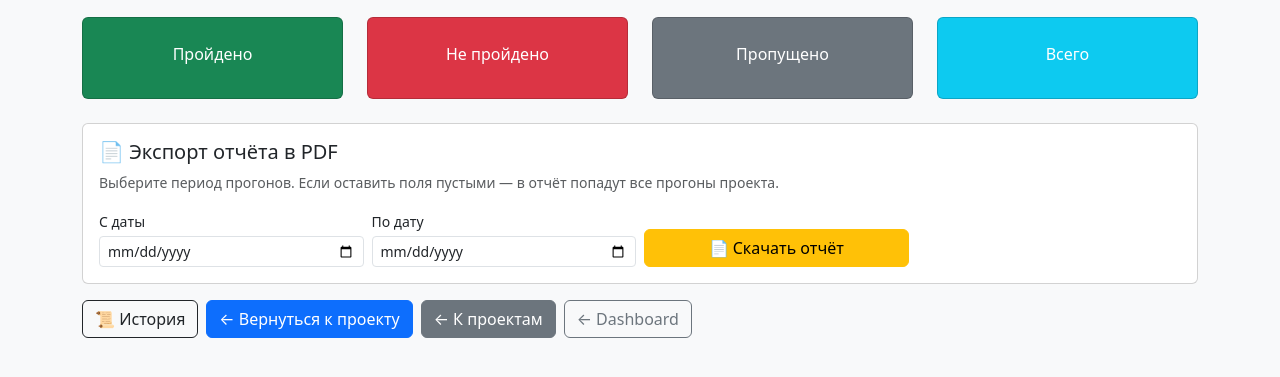
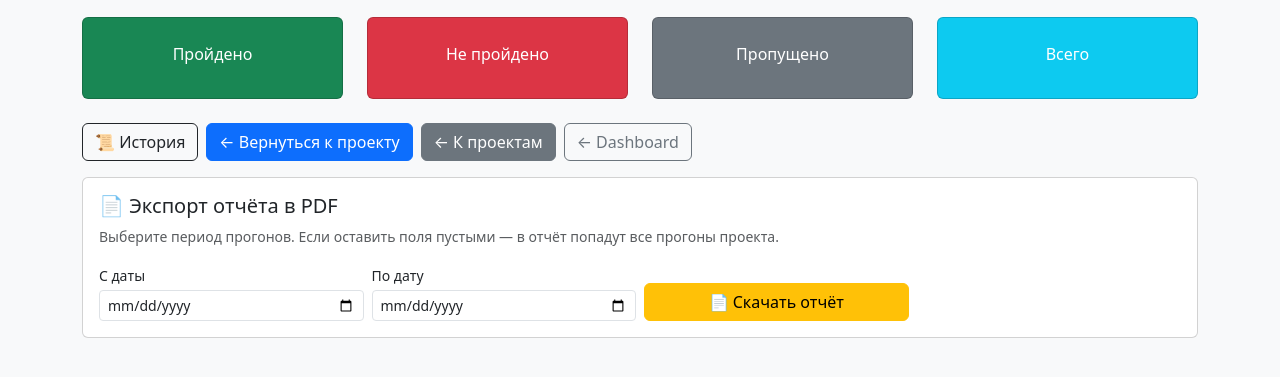
Before and after one commit to 254852bm/test_runner_web, a Python web app: template templates/stats.html in a window 1280 px wide. Shown: the part 167-544 px from the top of the page. Run offline with Jinja, Linux system fonts and the light colour scheme; the template is opened without the code that fills it, so the values that code supplies are empty.

Commit message:
Переместить навигационные кнопки над экспортом отчёта

```diff
--- a/templates/stats.html
+++ b/templates/stats.html
@@ -33,7 +33,14 @@
     </ul>
 {% endif %}
 
-<div class="card mt-4">
+<div class="mt-3 mb-3 action-buttons stats-navigation">
+    <a href="{{ url_for('main.run_history', project_id=project.id) }}" class="btn btn-outline-dark">📜 История</a>
+    <a href="{{ url_for('main.project_detail', project_id=project.id) }}" class="btn btn-primary">← Вернуться к проекту</a>
+    <a href="{{ url_for('main.projects') }}" class="btn btn-secondary">← К проектам</a>
+    <a href="{{ url_for('main.dashboard') }}" class="btn btn-outline-secondary">← Dashboard</a>
+</div>
+
+<div class="card">
     <div class="card-body">
         <h5 class="card-title">📄 Экспорт отчёта в PDF</h5>
         <p class="text-muted small mb-3">Выберите период прогонов. Если оставить поля пустыми — в отчёт попадут все прогоны проекта.</p>
@@ -52,12 +59,4 @@
         </form>
     </div>
 </div>
-
-<div class="mt-3 action-buttons">
-    <a href="{{ url_for('main.run_history', project_id=project.id) }}" class="btn btn-outline-dark">📜 История</a>
-    <a href="{{ url_for('main.project_detail', project_id=project.id) }}" class="btn btn-primary">← Вернуться к проекту</a>
-    <a href="{{ url_for('main.projects') }}" class="btn btn-secondary">← К проектам</a>
-    <a href="{{ url_for('main.dashboard') }}" class="btn btn-outline-secondary">← Dashboard</a>
-</div>
-
 {% endblock %}
```
